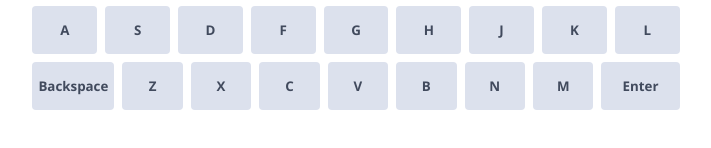
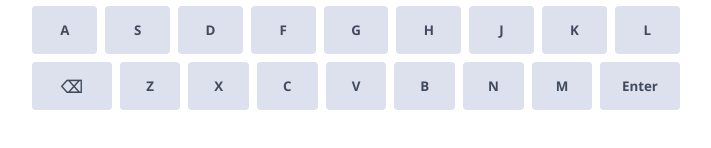
Before and after one commit to damafeez/wordle, a Vue app: page / in a window 1280 px wide. Shown: the part 632-780 px from the top of the page, without its empty margins (284-995 px from the left). Built offline with nearby package versions, Linux system fonts and the light colour scheme.

Commit message:
feat: add backspace symbol

```diff
--- a/src/components/Keyboard.vue
+++ b/src/components/Keyboard.vue
@@ -29,7 +29,7 @@ const keyboardState = computed(() => computeKeyboardState(props.rows))
         v-for="key in keyList"
         :key="key"
       >
-        {{ key }}
+        {{ key === 'Backspace' ? '⌫' : key }}
       </button>
     </div>
   </div>
@@ -68,4 +68,7 @@ button {
 button:is(.a, .l, .Backspace, .Enter) {
   flex-grow: 5;
 }
+.Backspace {
+  font-size: 1.1rem;
+}
 </style>
```
